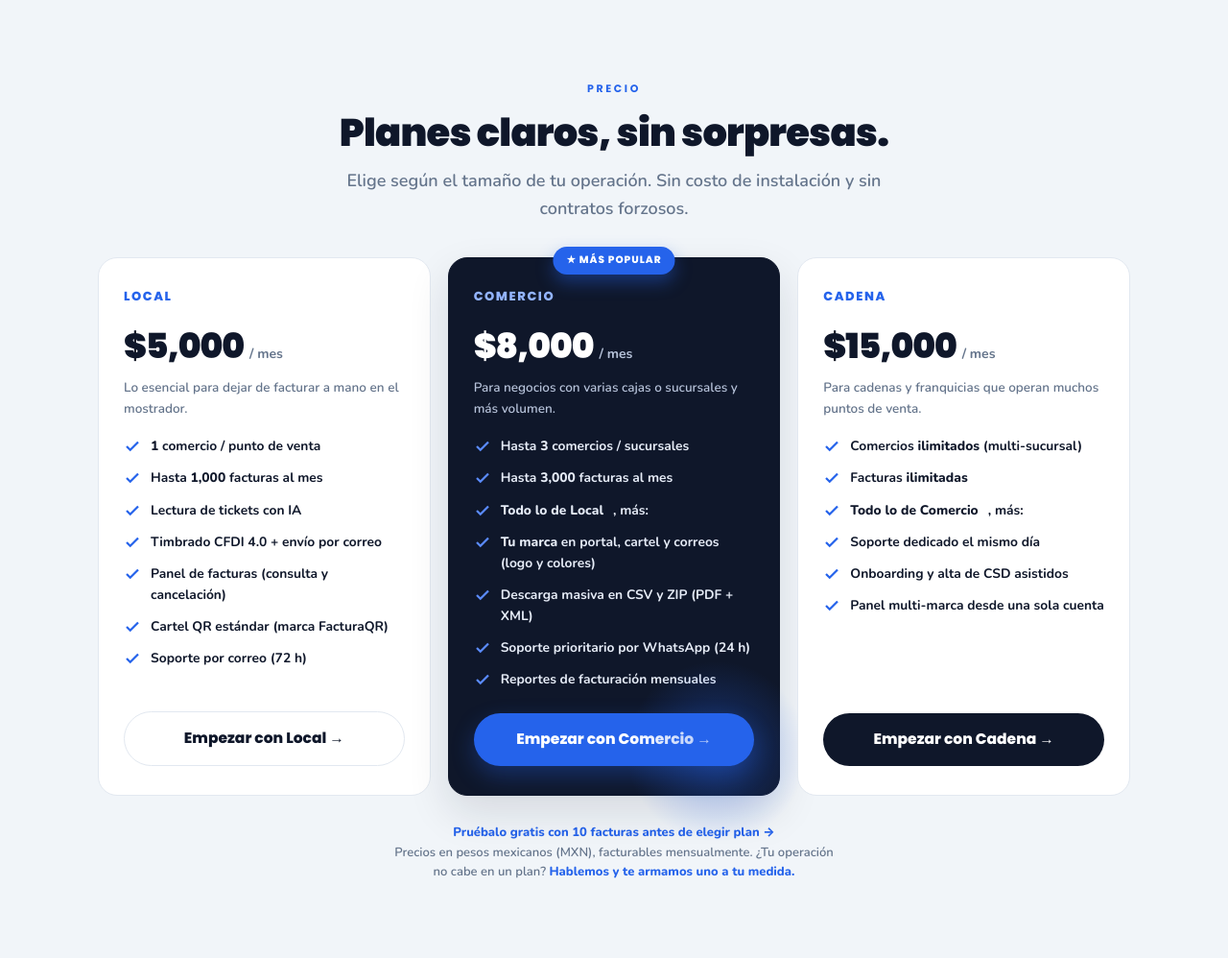
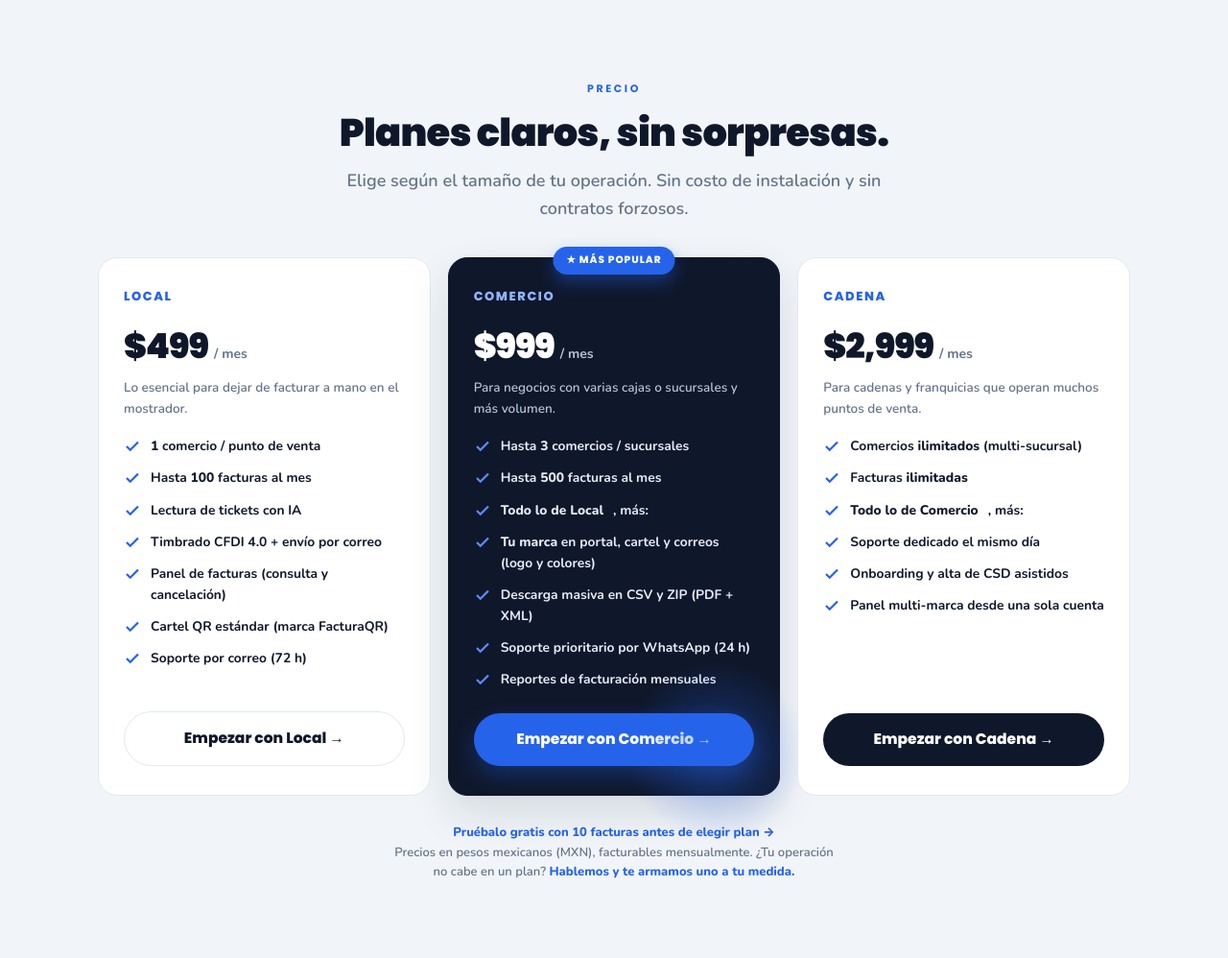
Before and after one commit to Andreslara22/Facturaqrlanding, a PHP site: page / in a window 1280 px wide. Shown: the part 4808-5806 px from the top of the page at 96% size. Run offline with PHP 8.4, Linux system fonts and the light colour scheme.

Commit message:
Precios a mercado: Local $499 · Comercio $999 · Cadena $2,999
Ajuste tras comparativa de competencia mexicana (TurboFactura, Alegra POS,
Fudo, Fotofacturas, Facturama). Actualiza tarjetas de precios, límites de
facturas (100/500/∞), opciones del formulario, JSON-LD y mención en el blog.

Co-Authored-By: Claude Opus 4.8 <noreply@anthropic.com>
Claude-Session: https://claude.ai/code/session_01EibhENWuavm6TxmPBnoopp

```diff
--- a/blog/facturacion-para-restaurantes-sin-fila.php
+++ b/blog/facturacion-para-restaurantes-sin-fila.php
@@ -161,7 +161,7 @@
   <h2>Un sistema de facturación para restaurantes que se ve (y funciona) moderno</h2>
   <p>Más allá de ahorrarle tiempo a tu equipo, un QR en la mesa manda un mensaje: tu restaurante está al día. Nada de hojas, nada de "espéreme tantito que le busco su RFC en el celular". El cliente resuelve su factura solo, a su ritmo, con su propio teléfono.</p>
   <p>Para arrancar solo necesitas tu RFC, tu régimen fiscal y tu Certificado de Sello Digital (CSD) del SAT; se sube una vez desde el panel y listo. Si tienes dudas específicas sobre tu régimen fiscal, consúltalo con tu contador o directamente con el SAT.</p>
-  <p>Los planes de FacturaQR empiezan desde $5,000 MXN al mes, pero antes de decidir puedes probarlo sin costo: 10 facturas gratis y sin necesidad de tarjeta.</p>
+  <p>Los planes de FacturaQR empiezan desde $499 MXN al mes, pero antes de decidir puedes probarlo sin costo: 10 facturas gratis y sin necesidad de tarjeta.</p>
 
   <section class="faq">
     <h2>Preguntas frecuentes</h2>
--- a/index.php
+++ b/index.php
@@ -95,9 +95,9 @@
   "description": "Autofacturación por QR: tus clientes toman foto de su ticket, ponen su RFC y reciben su CFDI 4.0 por correo en menos de un minuto. Lectura de tickets con IA y timbrado con PAC autorizado.",
   "url": "https://facturaqr.app",
   "offers": [
-    {"@type": "Offer", "name": "Local", "price": "5000", "priceCurrency": "MXN", "description": "1 comercio · hasta 1,000 facturas/mes"},
-    {"@type": "Offer", "name": "Comercio", "price": "8000", "priceCurrency": "MXN", "description": "Hasta 3 sucursales · 3,000 facturas/mes · marca propia"},
-    {"@type": "Offer", "name": "Cadena", "price": "15000", "priceCurrency": "MXN", "description": "Sucursales y facturas ilimitadas"}
+    {"@type": "Offer", "name": "Local", "price": "499", "priceCurrency": "MXN", "description": "1 comercio · hasta 100 facturas/mes"},
+    {"@type": "Offer", "name": "Comercio", "price": "999", "priceCurrency": "MXN", "description": "Hasta 3 sucursales · 500 facturas/mes · marca propia"},
+    {"@type": "Offer", "name": "Cadena", "price": "2999", "priceCurrency": "MXN", "description": "Sucursales y facturas ilimitadas"}
   ]
 }
 </script>
@@ -730,11 +730,11 @@
 
         <div class="tier reveal">
           <div class="tk">Local</div>
-          <div class="amt"><b>$5,000</b><span>/ mes</span></div>
+          <div class="amt"><b>$499</b><span>/ mes</span></div>
           <p class="tsub">Lo esencial para dejar de facturar a mano en el mostrador.</p>
           <ul>
             <li><svg viewBox="0 0 24 24" fill="none" stroke="currentColor" stroke-width="3"><path d="M20 6 9 17l-5-5"/></svg> <span><b>1</b> comercio / punto de venta</span></li>
-            <li><svg viewBox="0 0 24 24" fill="none" stroke="currentColor" stroke-width="3"><path d="M20 6 9 17l-5-5"/></svg> <span>Hasta <b>1,000</b> facturas al mes</span></li>
+            <li><svg viewBox="0 0 24 24" fill="none" stroke="currentColor" stroke-width="3"><path d="M20 6 9 17l-5-5"/></svg> <span>Hasta <b>100</b> facturas al mes</span></li>
             <li><svg viewBox="0 0 24 24" fill="none" stroke="currentColor" stroke-width="3"><path d="M20 6 9 17l-5-5"/></svg> Lectura de tickets con IA</li>
             <li><svg viewBox="0 0 24 24" fill="none" stroke="currentColor" stroke-width="3"><path d="M20 6 9 17l-5-5"/></svg> Timbrado CFDI 4.0 + envío por correo</li>
             <li><svg viewBox="0 0 24 24" fill="none" stroke="currentColor" stroke-width="3"><path d="M20 6 9 17l-5-5"/></svg> Panel de facturas (consulta y cancelación)</li>
@@ -747,11 +747,11 @@
         <div class="tier featured reveal">
           <div class="badge">★ Más popular</div>
           <div class="tk">Comercio</div>
-          <div class="amt"><b>$8,000</b><span>/ mes</span></div>
+          <div class="amt"><b>$999</b><span>/ mes</span></div>
           <p class="tsub">Para negocios con varias cajas o sucursales y más volumen.</p>
           <ul>
             <li><svg viewBox="0 0 24 24" fill="none" stroke="currentColor" stroke-width="3"><path d="M20 6 9 17l-5-5"/></svg> <span>Hasta <b>3</b> comercios / sucursales</span></li>
-            <li><svg viewBox="0 0 24 24" fill="none" stroke="currentColor" stroke-width="3"><path d="M20 6 9 17l-5-5"/></svg> <span>Hasta <b>3,000</b> facturas al mes</span></li>
+            <li><svg viewBox="0 0 24 24" fill="none" stroke="currentColor" stroke-width="3"><path d="M20 6 9 17l-5-5"/></svg> <span>Hasta <b>500</b> facturas al mes</span></li>
             <li><svg viewBox="0 0 24 24" fill="none" stroke="currentColor" stroke-width="3"><path d="M20 6 9 17l-5-5"/></svg> <b>Todo lo de Local</b>, más:</li>
             <li><svg viewBox="0 0 24 24" fill="none" stroke="currentColor" stroke-width="3"><path d="M20 6 9 17l-5-5"/></svg> <span><b>Tu marca</b> en portal, cartel y correos (logo y colores)</span></li>
             <li><svg viewBox="0 0 24 24" fill="none" stroke="currentColor" stroke-width="3"><path d="M20 6 9 17l-5-5"/></svg> Descarga masiva en CSV y ZIP (PDF + XML)</li>
@@ -763,7 +763,7 @@
 
         <div class="tier reveal">
           <div class="tk">Cadena</div>
-          <div class="amt"><b>$15,000</b><span>/ mes</span></div>
+          <div class="amt"><b>$2,999</b><span>/ mes</span></div>
           <p class="tsub">Para cadenas y franquicias que operan muchos puntos de venta.</p>
           <ul>
             <li><svg viewBox="0 0 24 24" fill="none" stroke="currentColor" stroke-width="3"><path d="M20 6 9 17l-5-5"/></svg> <span>Comercios <b>ilimitados</b> (multi-sucursal)</span></li>
@@ -882,9 +882,9 @@
         <label>Plan de interés
           <select name="plan">
             <option value="No estoy seguro">No estoy seguro / recomiéndenme</option>
-            <option value="Local ($5,000)">Local — $5,000/mes</option>
-            <option value="Comercio ($8,000)">Comercio — $8,000/mes</option>
-            <option value="Cadena ($15,000)">Cadena — $15,000/mes</option>
+            <option value="Local ($499)">Local — $499/mes</option>
+            <option value="Comercio ($999)">Comercio — $999/mes</option>
+            <option value="Cadena ($2,999)">Cadena — $2,999/mes</option>
           </select>
         </label>
         <label>Mensaje (opcional)<textarea name="mensaje" rows="3" placeholder="Cuéntanos de tu negocio: giro, cuántas sucursales, etc."></textarea></label>
```
